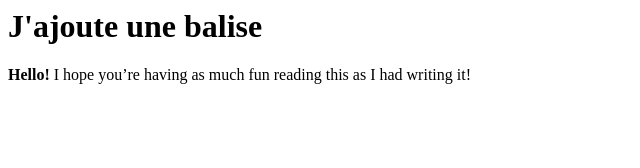
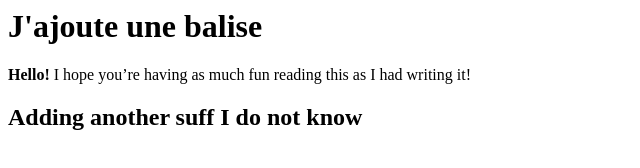
Before and after one commit to Zerooky/HelloWorld, a plain HTML site: page index.html in a window 1280 px wide. Shown: the whole page, without its empty margins (0-640 px from the left). Drawn offline with Linux system fonts and the light colour scheme.

Commit message:
Ajout d'une balise H2
Ajout d'une balise H2 dans le Body de mon code HTML, avec commentaires ;-)

```diff
--- a/index.html
+++ b/index.html
@@ -7,8 +7,11 @@
 
 <body>
     <H1> J'ajoute une balise </H1>
+
     <b>Hello!</b>
     I hope you’re having as much fun reading this as I had writing it!
+
+    <H2> Adding another suff I do not know </H2>
 </body>
 
 </html>
```
